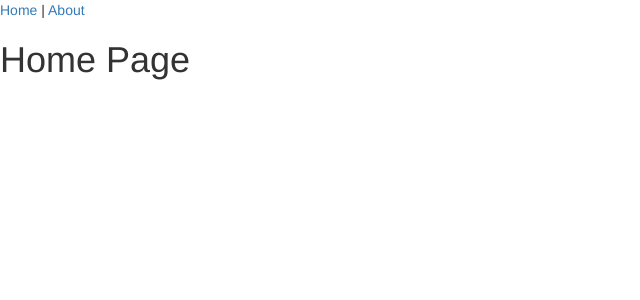
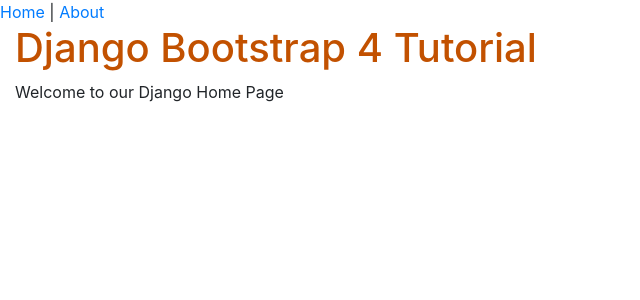
Before and after one commit to SCCapstone/twitterBot, a Django app: template templates/index.html in a window 1280 px wide. Shown: the top 300 px of the page, without its empty margins (0-640 px from the left). Run offline with Django 3.2, Linux system fonts and the light colour scheme; the template is opened without the code that fills it, so the values that code supplies are empty; some libraries are stand-ins or nearby versions.

Commit message:
bootstrap working

```diff
--- a/pages/urls.py
+++ b/pages/urls.py
@@ -1,8 +1,9 @@
 from django.urls import path
 
-from .views import HomePageView, AboutPageView
+from .views import HomePageView, AboutPageView, IndexPageView
 
 urlpatterns = [
 	path('about/', AboutPageView.as_view(), name = 'about'),
 	path('', HomePageView.as_view(), name = 'home'),
+	path('index/', IndexPageView.as_view(), name = 'index'),
 ]
--- a/pages/views.py
+++ b/pages/views.py
@@ -7,3 +7,6 @@ class HomePageView(TemplateView):
 
 class AboutPageView(TemplateView):
 	template_name = 'about.html'
+
+class IndexPageView(TemplateView):
+	template_name = 'index.html'
--- a/static/css/home.css
+++ /dev/null
@@ -1,3 +0,0 @@
-h1 a, h2 a {
-    color: #red;
-}
--- /dev/null
+++ b/static/static_dirs/home.css
@@ -0,0 +1,3 @@
+h1, h2 a {
+    color: #C25100;
+}
--- /dev/null
+++ b/static/static_dirs/index.css
@@ -0,0 +1,3 @@
+h1, h2 a {
+    color: #C25100;
+}
--- a/templates/base.html
+++ b/templates/base.html
@@ -2,8 +2,10 @@
   <a href="{% url 'home' %}">Home</a> | <a href="{% url 'about' %}">About</a>
 </header>
 <head>
-	<link rel="stylesheet" href="//maxcdn.bootstrapcdn.com/bootstrap/3.2.0/css/bootstrap.min.css">
-	<link rel="stylesheet" href="//maxcdn.bootstrapcdn.com/bootstrap/3.2.0/css/bootstrap-theme.min.css">
+	<script src="https://code.jquery.com/jquery-3.3.1.slim.min.js"></script>
+	<script src="https://cdnjs.cloudflare.com/ajax/libs/popper.js/1.14.3/umd/popper.min.js"></script>
+	<script src="https://stackpath.bootstrapcdn.com/bootstrap/4.1.2/js/bootstrap.min.js"></script>
+	<link rel="stylesheet" href="https://stackpath.bootstrapcdn.com/bootstrap/4.1.2/css/bootstrap.min.css">
 </head>
 
 {% block content %}
--- a/templates/index.html
+++ b/templates/index.html
@@ -1,27 +1,20 @@
 {% extends 'base.html' %}
 
- <div class="topnav">
-  <a class="active" href="#home">Home</a>
-  <a href="#news">News</a>
-  <a href="#contact">Contact</a>
-  <a href="about.html">About</a>
-</div>
+
+{% block content %}
+{% load static %}
 <head>
-	<title>My Page</title>
-	<link rel="stylesheet" type="text/css" href="index.css">.
+	<link href="{% static 'index.css' %}" rel="stylesheet"/>
 </head>
 
-{% block content %}
-<h1>Home Page</h1>
-{% endblock content %}
+<div class="container-fluid">
+    <div class="row">
+        <div class="col-sm-12">
+        <h1>Django Bootstrap 4 Tutorial</h1>
+          <p>Welcome to our Django Home Page</p>
+        </div>
+    </div>
+</div>
 
-<html lang="en">
-<head>
-<meta charset="UTF-8">
-<title>Title</title>
-</head>
-<body>
-{% csrf_token %}
-Welcome {{e}}
-</body>
-</html>
+
+{% endblock %}
```
Also changed, not shown: pages_project/settings.py (+7 -0 lines), templates/home.html (+5 -4 lines), templates/index.css (deleted, +0 -27 lines).
